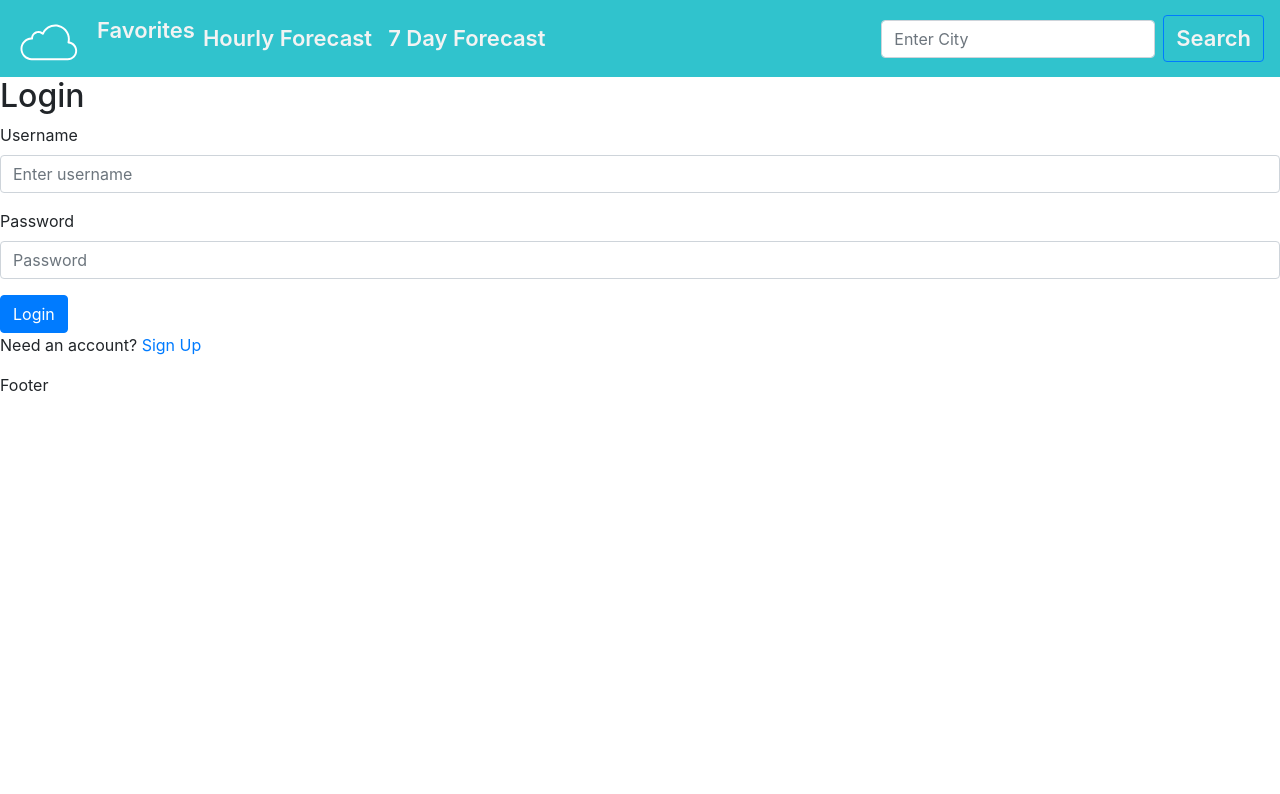
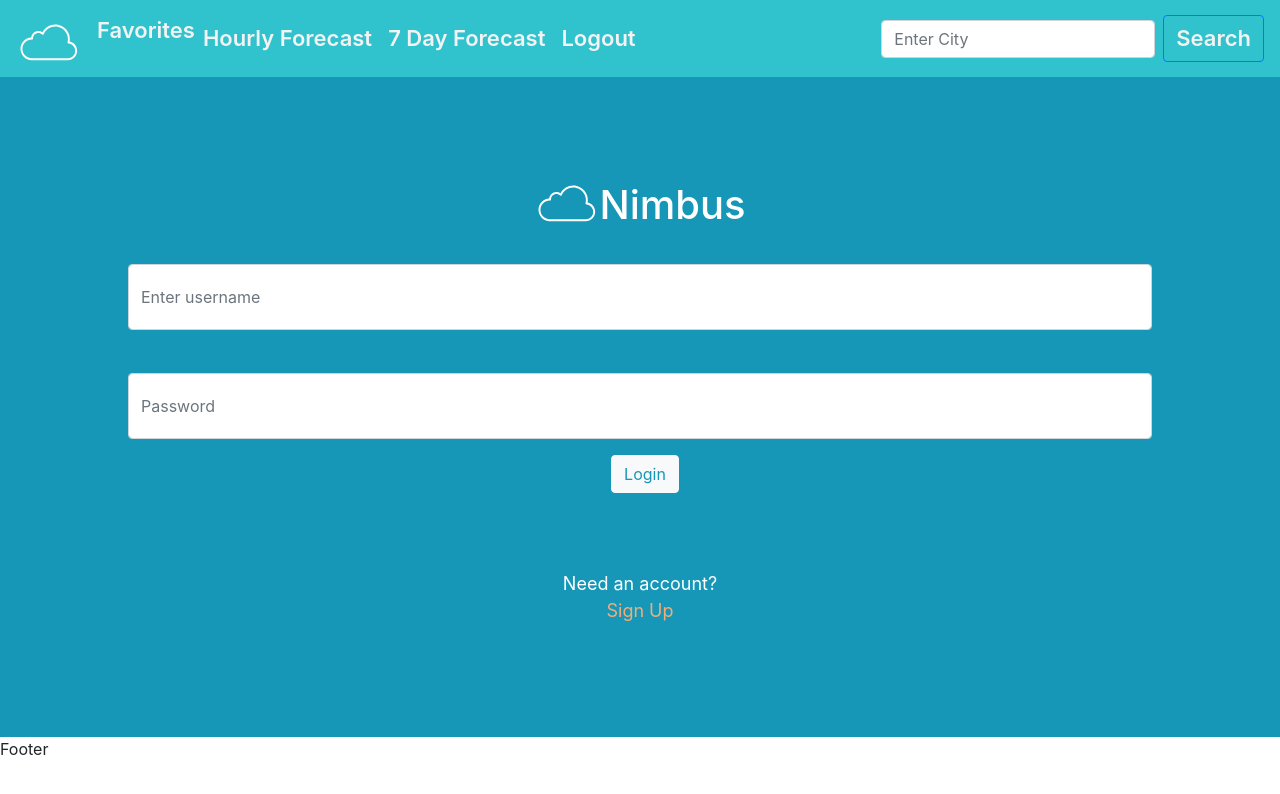
Before and after one commit to cristinahdz29/Nimbus, a React (Create React App) app in the folder client/: page / in a window 1280 px wide. Shown: the top 794 px of the page. Built offline with nearby package versions, Linux system fonts and the light colour scheme.

Commit message:
added css to login page

```diff
--- a/client/src/components/Login.js
+++ b/client/src/components/Login.js
@@ -3,6 +3,9 @@
 import Button from "react-bootstrap/Button";
 // import NavLink from 'react-bootstrap/esm/NavLink'
 import { NavLink } from "react-router-dom";
+
+import "../styles/login.css"
+import Cloud from "./Cloud";
 
 function Login(props) {
   // Login in component will have to hit the server
@@ -46,10 +49,14 @@
   };
   return (
     <div className="login-div">
-      <h2>Login</h2>
+      <div className="title-logo">
+        <Cloud />
+        <h3>Nimbus</h3>
+        </div>
+
       <Form>
         <Form.Group controlId="formBasicEmail">
-          <Form.Label>Username</Form.Label>
+          <Form.Label></Form.Label>
           <Form.Control
             type="username"
             placeholder="Enter username"
@@ -58,7 +65,7 @@
         </Form.Group>
 
         <Form.Group controlId="formBasicPassword">
-          <Form.Label>Password</Form.Label>
+          <Form.Label></Form.Label>
           <Form.Control
             type="password"
             placeholder="Password"
@@ -66,12 +73,13 @@
           />
         </Form.Group>
 
-        <Button variant="primary" onClick={handleLogin}>
-          Login
+        <Button className="button-color" variant="light" onClick={handleLogin}>
+          <div className="button-text">Login</div>
         </Button>
       </Form>
+
       <p>
-        Need an account? <NavLink to="/register">Sign Up</NavLink>
+        Need an account? <NavLink to="/register"><div className="link">Sign Up</div></NavLink>
       </p>
     </div>
   );
--- a/client/src/components/Menu.js
+++ b/client/src/components/Menu.js
@@ -72,7 +72,9 @@
     <div className="navbar-div">
       <Navbar className="color-nav" expand="lg">
         <Navbar.Brand href="/weather">
-          <div className="main-title"><Cloud /></div>
+          <div className="main-title">
+            <Cloud />
+          </div>
         </Navbar.Brand>
         <Navbar.Toggle aria-controls="basic-navbar-nav" />
         <Navbar.Collapse id="basic-navbar-nav">
@@ -86,6 +88,9 @@
             </Nav.Link>
             <Nav.Link href="#link">
               <div className="title">7 Day Forecast</div>
+            </Nav.Link>
+            <Nav.Link href="#link">
+              <div className="title">Logout</div>
             </Nav.Link>
           </Nav>
           <Form inline>
--- a/client/src/styles/login.css
+++ b/client/src/styles/login.css
@@ -0,0 +1,48 @@
+.login-div {
+  background-color: #1697B7;
+  color: white;
+  /* margin-left: 10%;
+  margin-right: 10%; */
+  text-align: center;
+  font-size: 18px;
+  padding: 97px 0;
+  /* border-radius: 10px; */
+  /* margin-top: 7%; */
+}
+
+.login-div input {
+  width: 80%;
+  margin: 0 auto;
+  height: calc(1.5em + 2.5rem + 2px)
+}
+
+.login-div button {
+  margin-left: 10px;
+}
+
+.title-logo {
+    display: flex;
+    justify-content: center;
+    align-items: baseline;
+
+}
+
+h3 {
+    font-size: 40px;
+}
+
+p {
+    margin-top: 6%;
+}
+
+.button-text {
+    color: #1697B7;
+}
+
+.link {
+    color: #F3AD78;
+}
+
+.button-color {
+    background-color:
+}
```
Also changed, not shown: 1 other file (tests, documents, lock files or other folders).
